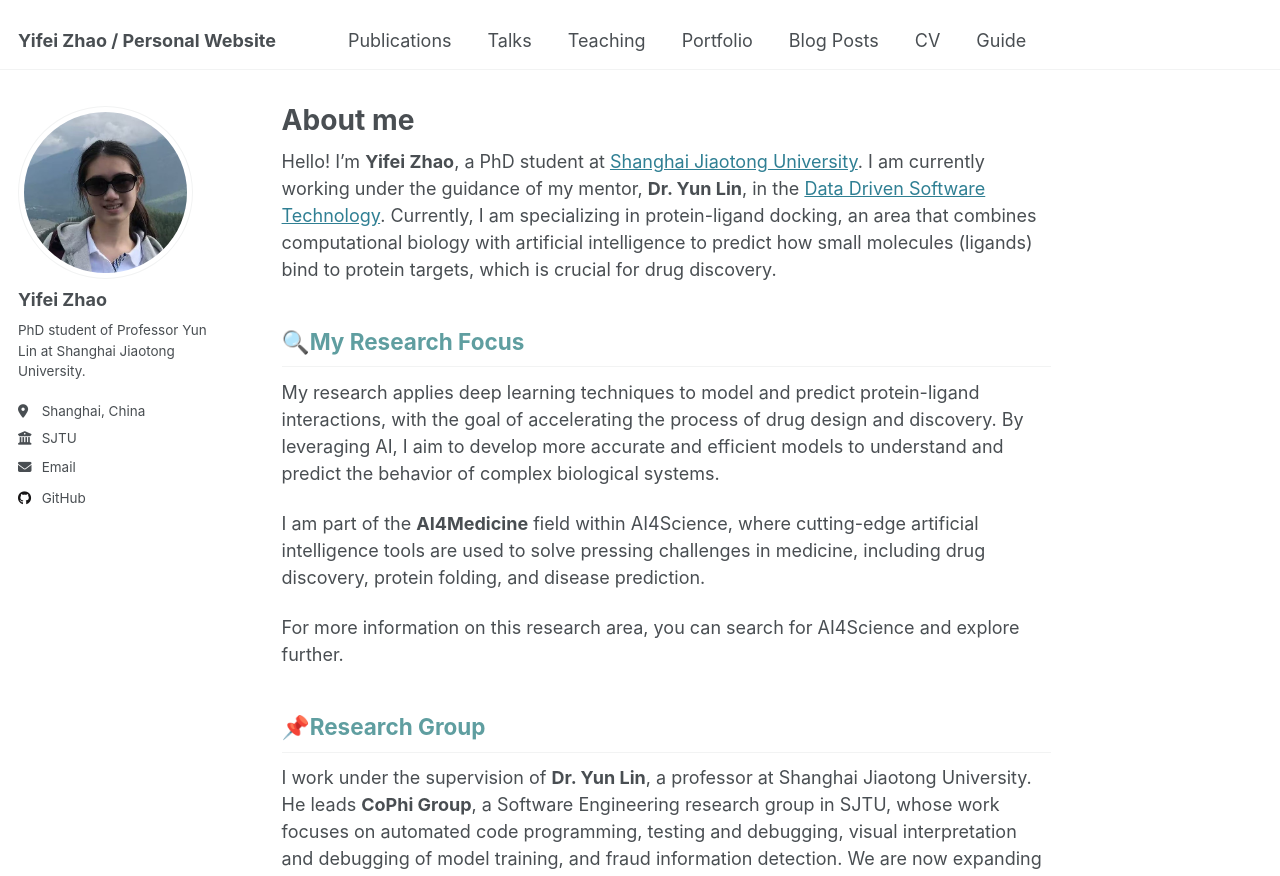
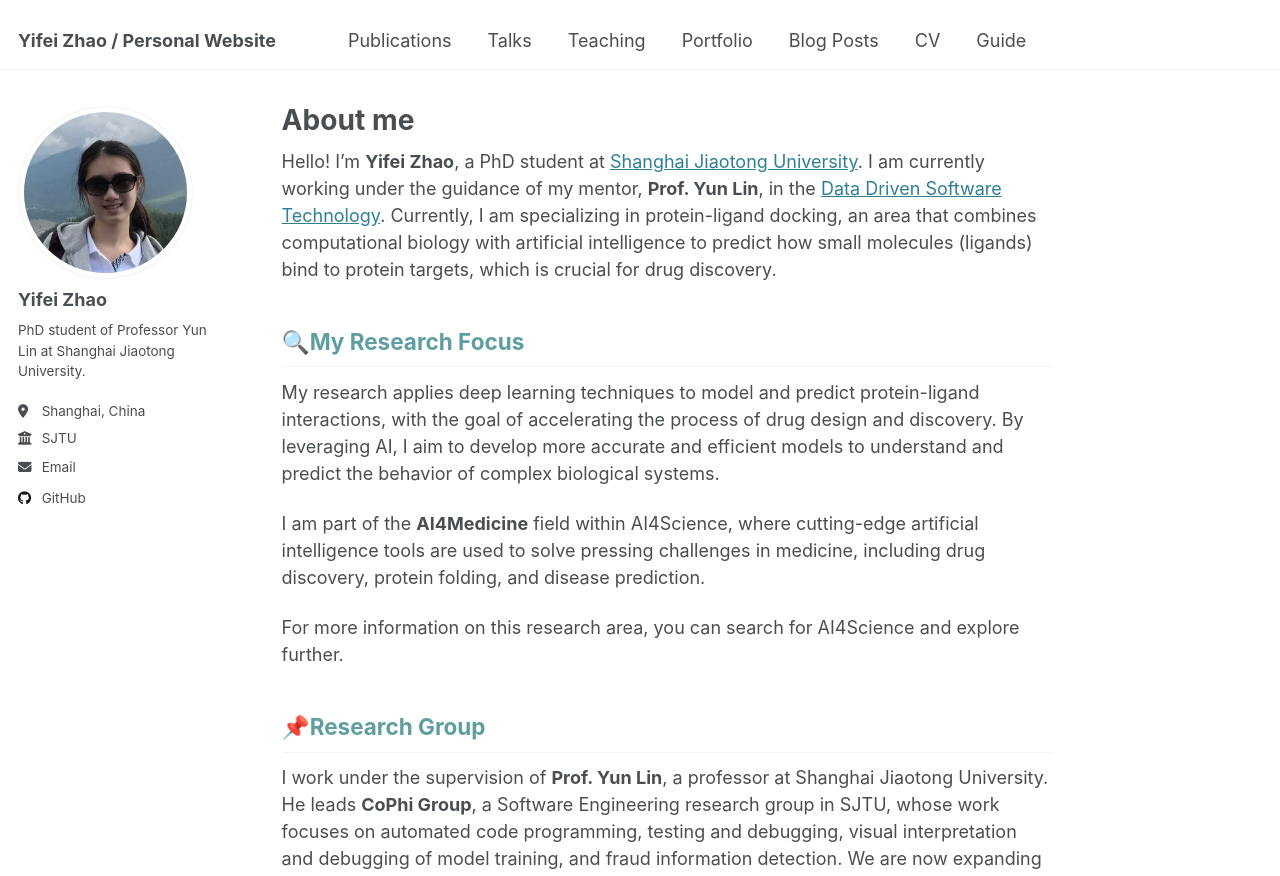
Before and after one commit to Zhao0278/Zhao0278.github.io, a Jekyll site: the page built from _pages/about.md, in a window 1280 px wide and 1353 px high. Shown: the top 876 px of the window. Built offline with Jekyll 4.4.1, drawn with Linux system fonts in a browser that asks for light colours.

Commit message:
Change Dr to Prof

```diff
--- a/_pages/about.md
+++ b/_pages/about.md
@@ -6,7 +6,7 @@ redirect_from:
   - /about/
   - /about.html
 ---
-Hello! I'm **Yifei Zhao**, a PhD student at [Shanghai Jiaotong University](https://en.sjtu.edu.cn/). I am currently working under the guidance of my mentor, **Dr. Yun Lin**, in the [Data Driven Software Technology](https://ddst.sjtu.edu.cn/). Currently, I am specializing in protein-ligand docking, an area that combines computational biology with artificial intelligence to predict how small molecules (ligands) bind to protein targets, which is crucial for drug discovery.
+Hello! I'm **Yifei Zhao**, a PhD student at [Shanghai Jiaotong University](https://en.sjtu.edu.cn/). I am currently working under the guidance of my mentor, **Prof. Yun Lin**, in the [Data Driven Software Technology](https://ddst.sjtu.edu.cn/). Currently, I am specializing in protein-ligand docking, an area that combines computational biology with artificial intelligence to predict how small molecules (ligands) bind to protein targets, which is crucial for drug discovery.
 
 ## 🔍<span style="color: #5f9ea0;">My Research Focus</span>
 My research applies deep learning techniques to model and predict protein-ligand interactions, with the goal of accelerating the process of drug design and discovery. By leveraging AI, I aim to develop more accurate and efficient models to understand and predict the behavior of complex biological systems.
@@ -16,6 +16,6 @@ I am part of the **AI4Medicine** field within AI4Science, where cutting-edge art
 For more information on this research area, you can search for AI4Science and explore further.
 
 ## 📌<span style="color: #5f9ea0;">Research Group</span>
-I work under the supervision of **Dr. Yun Lin**, a professor at Shanghai Jiaotong University. He leads **CoPhi Group**, a Software Engineering research group in SJTU, whose work focuses on automated code programming, testing and debugging, visual interpretation and debugging of model training, and fraud information detection. We are now expanding our research in the field of AI4Science.
+I work under the supervision of **Prof. Yun Lin**, a professor at Shanghai Jiaotong University. He leads **CoPhi Group**, a Software Engineering research group in SJTU, whose work focuses on automated code programming, testing and debugging, visual interpretation and debugging of model training, and fraud information detection. We are now expanding our research in the field of AI4Science.
 
 You can learn more about our team and research at [Github Website](https://github.com/code-philia).
```
